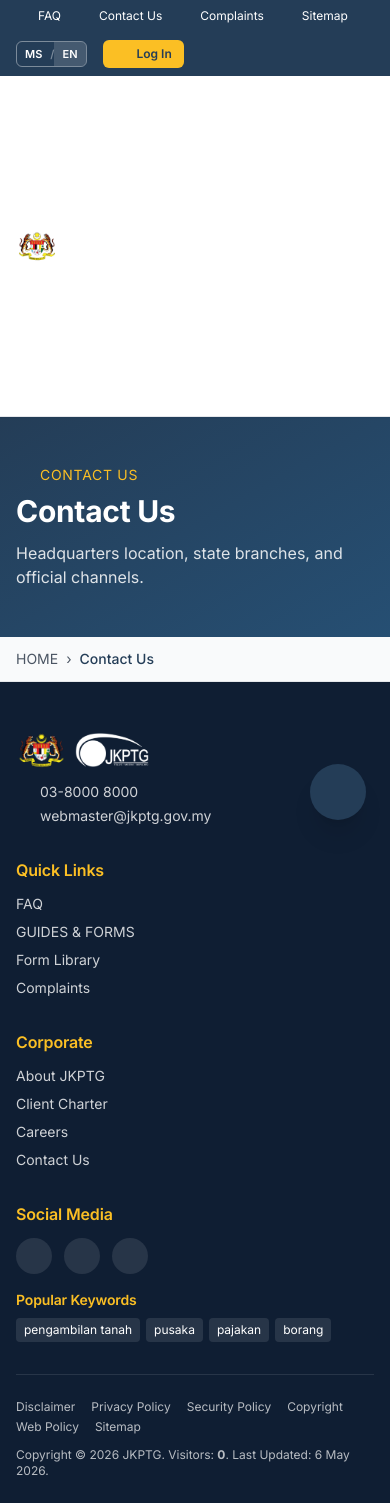
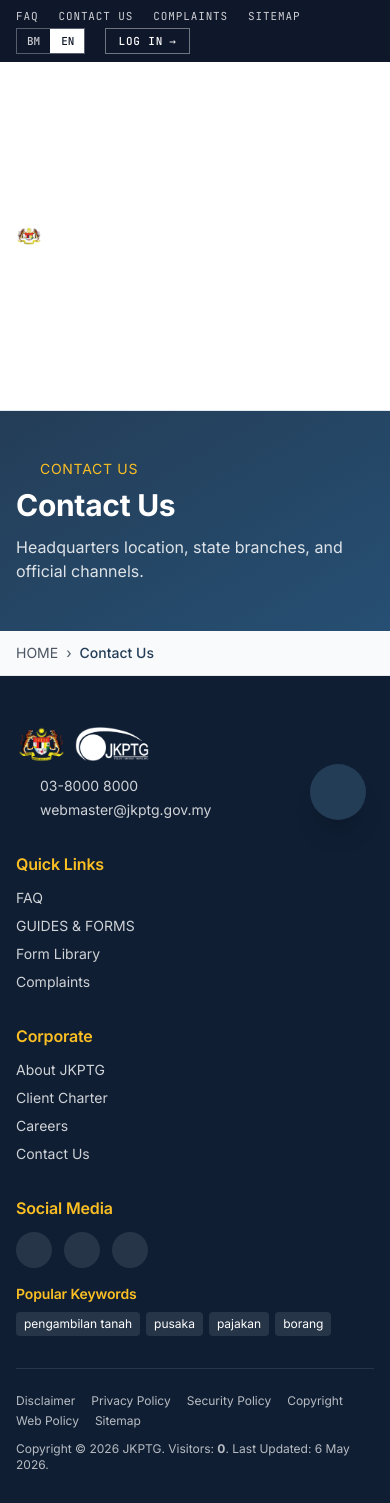
Before and after one commit to shahrilunijaya-source/jkptg, a Laravel app: page /hubungi in a window 390 px wide. After the commit the page ends 1469 px from the top, so only its background shows below. Run offline with Laravel 12, Linux system fonts and the light colour scheme; data that the repository does not hold is empty; style sheets or scripts are compiled from the project's sources; parts of the project's set-up code (start-up, migrations or seed data) failed here and were passed over; some libraries are stand-ins or nearby versions.

Commit message:
feat(ui): Gov-Tech chrome top — utility bar + header
utility-bar.blade.php
- Charcoal slate-900 strip replaces navy primary.
- Add KPKM > NRES > JKPTG breadcrumb (mono small caps) on the left.
- Drop heroicons next to utility links; mono uppercase text only.
- BM | EN segmented control: white-active, sharp 1px white/30 borders.
- LOG MASUK becomes outlined ghost (no jata-yellow CTA).

header.blade.php
- Drop shadow-sm; rely on 1px slate-200 baseline.
- Wordmark switches to Inter (font-display now resolves to Inter).
- Each nav item carries a mono category code (01 UTAMA, 02 PERKHIDMATAN,
  03 PANDUAN, 04 KORPORAT, 05 SUMBER) on a leading line.
- Active/hover state shows a 2px primary underline at item baseline.
- Search field becomes square (border-slate-300, slate-50 fill); adds
  ⌘K kbd hint right side; ⌘K and Ctrl-K global shortcut focuses search.
- Mobile drawer mirrors mono-code layout.

Lang keys
- utility.aria_chain (BM/EN)
- lang.toggle_label (BM/EN)

Co-Authored-By: Claude Opus 4.7 (1M context) <noreply@anthropic.com>

```diff
--- a/portal-jkptg/lang/en/messages.php
+++ b/portal-jkptg/lang/en/messages.php
@@ -41,6 +41,7 @@ return [
         'aduan' => 'Complaints',
         'peta_laman' => 'Sitemap',
         'aria_main_links' => 'PPPA main links',
+        'aria_chain' => 'Ministry chain',
     ],
 
     'nav' => [
@@ -108,6 +109,7 @@ return [
     'lang' => [
         'switch_to_ms' => 'Tukar ke Bahasa Melayu',
         'switch_to_en' => 'Switch to English',
+        'toggle_label' => 'Toggle interface language',
     ],
 
     'home' => [
--- a/portal-jkptg/lang/ms/messages.php
+++ b/portal-jkptg/lang/ms/messages.php
@@ -41,6 +41,7 @@ return [
         'aduan' => 'Aduan',
         'peta_laman' => 'Peta Laman',
         'aria_main_links' => 'Pautan utama PPPA',
+        'aria_chain' => 'Rantaian kementerian',
     ],
 
     'nav' => [
@@ -108,6 +109,7 @@ return [
     'lang' => [
         'switch_to_ms' => 'Tukar ke Bahasa Melayu',
         'switch_to_en' => 'Switch to English',
+        'toggle_label' => 'Tukar bahasa antara muka',
     ],
 
     'home' => [
--- a/portal-jkptg/resources/views/partials/header.blade.php
+++ b/portal-jkptg/resources/views/partials/header.blade.php
@@ -1,69 +1,111 @@
-<header class="border-b bg-white sticky top-0 z-30 shadow-sm no-print" x-data="{ megaOpen: false, mobileOpen: false }" @keydown.escape.window="megaOpen = false; mobileOpen = false">
-    <div class="container-page flex items-center justify-between py-3">
-        <a href="{{ route('home') }}" class="flex items-center gap-3" aria-label="{{ __('messages.site_name') }}">
-            <img src="{{ asset('images/jata-negara.png') }}" alt="Jata Negara" class="h-14 w-auto object-contain flex-shrink-0">
-            <div class="hidden md:block min-w-0">
-                <div class="text-[10px] uppercase tracking-[0.18em] text-gray-500 font-semibold leading-tight">
+<header class="border-b border-slate-200 bg-white sticky top-0 z-30 no-print"
+        x-data="{ megaOpen: false, mobileOpen: false }"
+        @keydown.escape.window="megaOpen = false; mobileOpen = false"
+        @keydown.window.prevent.meta.k="$refs.headerSearch && $refs.headerSearch.focus()"
+        @keydown.window.prevent.ctrl.k="$refs.headerSearch && $refs.headerSearch.focus()">
+    <div class="container-page flex items-center justify-between gap-6 py-4">
+        {{-- Wordmark + JATA --}}
+        <a href="{{ route('home') }}" class="flex items-center gap-3 group" aria-label="{{ __('messages.site_name') }}">
+            <img src="{{ asset('images/jata-negara.png') }}" alt="Jata Negara" class="h-12 w-auto object-contain flex-shrink-0">
+            <div class="hidden md:block min-w-0 leading-tight">
+                <div class="mono-cap text-slate-500">
                     {{ __('messages.utility.official_short') }}
                 </div>
-                <div class="font-display font-bold text-primary text-base lg:text-lg leading-tight">
+                <div class="font-bold text-primary text-base lg:text-[17px] tracking-tight">
                     {{ __('messages.site_description') }}
                 </div>
-                <div class="text-xs text-gray-600 leading-tight">
+                <div class="text-[11px] text-slate-500 mt-0.5">
                     {{ __('messages.ministry_name') }}
                 </div>
             </div>
-            <img src="{{ asset('images/logo-jkptg.png') }}" alt="JKPTG" class="h-12 w-auto object-contain flex-shrink-0 hidden lg:block ml-2 border-l border-gray-200 pl-3">
+            <img src="{{ asset('images/logo-jkptg.png') }}" alt="JKPTG" class="h-11 w-auto object-contain flex-shrink-0 hidden lg:block ml-3 border-l border-slate-200 pl-3">
         </a>
 
-        <nav aria-label="{{ __('messages.nav.utama') }}" class="hidden lg:flex items-center gap-0.5 text-xs font-medium">
-            <a href="{{ route('home') }}" class="px-3 py-2 rounded hover:bg-primary-pale">{{ __('messages.nav.utama') }}</a>
+        {{-- Primary nav: each item carries a mono category code above its label --}}
+        <nav aria-label="{{ __('messages.nav.utama') }}" class="hidden lg:flex items-end gap-1 text-sm">
+            @php
+                $navItems = [
+                    ['code' => '01', 'label' => __('messages.nav.utama'), 'href' => route('home'), 'mega' => false],
+                    ['code' => '02', 'label' => __('messages.nav.perkhidmatan'), 'href' => route('service.index'), 'mega' => true],
+                    ['code' => '03', 'label' => __('messages.nav.panduan'), 'href' => route('panduan.index'), 'mega' => false],
+                    ['code' => '04', 'label' => __('messages.nav.korporat'), 'href' => route('korporat.index'), 'mega' => false],
+                    ['code' => '05', 'label' => __('messages.nav.sumber'), 'href' => route('sumber.index'), 'mega' => false],
+                ];
+            @endphp
+
+            @foreach($navItems as $item)
+                @if($item['mega'])
                     <button type="button"
                             @click.stop="megaOpen = !megaOpen"
                             :aria-expanded="megaOpen ? 'true' : 'false'"
                             aria-haspopup="true"
                             aria-controls="megamenu-panel"
-                    class="px-3 py-2 rounded hover:bg-primary-pale flex items-center gap-1"
-                    :class="{ 'bg-primary-pale text-primary': megaOpen }">
-                {{ __('messages.nav.perkhidmatan') }}
-                <x-heroicon-o-chevron-down class="w-4 h-4" />
+                            class="group relative px-3 py-2 text-left transition-colors duration-150"
+                            :class="megaOpen ? 'text-primary' : 'text-slate-900 hover:text-primary'">
+                        <span class="mono-cap text-slate-400 block leading-none mb-1">{{ $item['code'] }}</span>
+                        <span class="flex items-center gap-1 font-medium leading-none">
+                            {{ $item['label'] }}
+                            <x-heroicon-o-chevron-down class="w-3 h-3" aria-hidden="true" />
+                        </span>
+                        <span class="absolute left-3 right-3 -bottom-px h-0.5 bg-primary transition-opacity duration-150"
+                              :class="megaOpen ? 'opacity-100' : 'opacity-0'"></span>
                     </button>
-            <a href="{{ route('panduan.index') }}" class="px-3 py-2 rounded hover:bg-primary-pale">{{ __('messages.nav.panduan') }}</a>
-            <a href="{{ route('korporat.index') }}" class="px-3 py-2 rounded hover:bg-primary-pale">{{ __('messages.nav.korporat') }}</a>
-            <a href="{{ route('sumber.index') }}" class="px-3 py-2 rounded hover:bg-primary-pale">{{ __('messages.nav.sumber') }}</a>
-            <form action="{{ route('search.index') }}" method="get" class="ml-2 relative" role="search">
-                <label for="header-search" class="sr-only">{{ __('messages.search.input_label') }}</label>
-                <input id="header-search" type="search" name="q" minlength="2" required
-                       placeholder="{{ __('messages.search.placeholder') }}"
-                       class="w-44 xl:w-56 border border-gray-300 rounded-full pl-9 pr-3 py-1.5 text-sm focus:outline-none focus:ring-2 focus:ring-primary/30 focus:border-primary">
-                <x-heroicon-o-magnifying-glass class="w-4 h-4 absolute left-3 top-1/2 -translate-y-1/2 text-gray-400" aria-hidden="true" />
-            </form>
+                @else
+                    <a href="{{ $item['href'] }}"
+                       class="group relative px-3 py-2 text-slate-900 hover:text-primary transition-colors duration-150">
+                        <span class="mono-cap text-slate-400 block leading-none mb-1">{{ $item['code'] }}</span>
+                        <span class="font-medium leading-none">{{ $item['label'] }}</span>
+                        <span class="absolute left-3 right-3 -bottom-px h-0.5 bg-primary opacity-0 group-hover:opacity-30 transition-opacity duration-150"></span>
+                    </a>
+                @endif
+            @endforeach
         </nav>
 
+        {{-- Search: command-K palette style --}}
+        <form action="{{ route('search.index') }}" method="get" class="hidden lg:block relative" role="search">
+            <label for="header-search" class="sr-only">{{ __('messages.search.input_label') }}</label>
+            <x-heroicon-o-magnifying-glass class="w-4 h-4 absolute left-3 top-1/2 -translate-y-1/2 text-slate-400 pointer-events-none" aria-hidden="true" />
+            <input id="header-search"
+                   x-ref="headerSearch"
+                   type="search"
+                   name="q"
+                   minlength="2"
+                   required
+                   placeholder="{{ __('messages.search.placeholder') }}"
+                   class="w-56 xl:w-64 border border-slate-300 bg-slate-50 pl-9 pr-12 py-2 text-sm text-slate-900 placeholder:text-slate-400 focus:outline-none focus:border-primary focus:bg-white focus:ring-0 transition-colors duration-150">
+            <span class="absolute right-2 top-1/2 -translate-y-1/2 hidden xl:inline-flex items-center gap-0.5 pointer-events-none">
+                <kbd class="kbd">⌘</kbd>
+                <kbd class="kbd">K</kbd>
+            </span>
+        </form>
+
+        {{-- Mobile toggle --}}
         <button type="button"
                 @click="mobileOpen = !mobileOpen"
                 :aria-expanded="mobileOpen ? 'true' : 'false'"
-                class="lg:hidden p-2"
+                class="lg:hidden p-2 -mr-2 text-slate-900"
                 :aria-label="mobileOpen ? '{{ __('messages.nav.close_menu') }}' : '{{ __('messages.nav.open_menu') }}'">
             <x-heroicon-o-bars-3 x-show="!mobileOpen" class="w-6 h-6" />
             <x-heroicon-o-x-mark x-show="mobileOpen" x-cloak class="w-6 h-6" />
         </button>
     </div>
 
-    <div x-show="mobileOpen" x-cloak class="lg:hidden border-t bg-white shadow-md">
-        <nav class="container-page py-3 flex flex-col gap-1 text-sm font-medium">
-            <form action="{{ route('search.index') }}" method="get" class="relative mb-2" role="search">
+    {{-- Mobile drawer --}}
+    <div x-show="mobileOpen" x-cloak class="lg:hidden border-t border-slate-200 bg-white">
+        <nav class="container-page py-4 flex flex-col gap-1 text-sm">
+            <form action="{{ route('search.index') }}" method="get" class="relative mb-3" role="search">
                 <label for="mobile-search" class="sr-only">{{ __('messages.search.input_label') }}</label>
+                <x-heroicon-o-magnifying-glass class="w-4 h-4 absolute left-3 top-1/2 -translate-y-1/2 text-slate-400" aria-hidden="true" />
                 <input id="mobile-search" type="search" name="q" minlength="2" required
                        placeholder="{{ __('messages.search.placeholder') }}"
-                       class="w-full border border-gray-300 rounded-full pl-9 pr-3 py-2 text-sm focus:outline-none focus:ring-2 focus:ring-primary/30 focus:border-primary">
-                <x-heroicon-o-magnifying-glass class="w-4 h-4 absolute left-3 top-1/2 -translate-y-1/2 text-gray-400" aria-hidden="true" />
+                       class="w-full border border-slate-300 bg-slate-50 pl-9 pr-3 py-2 text-sm focus:outline-none focus:border-primary focus:bg-white">
             </form>
-            <a href="{{ route('home') }}" class="px-3 py-2 rounded hover:bg-primary-pale">{{ __('messages.nav.utama') }}</a>
-            <a href="{{ route('service.index') }}" class="px-3 py-2 rounded hover:bg-primary-pale">{{ __('messages.nav.perkhidmatan') }}</a>
-            <a href="{{ route('panduan.index') }}" class="px-3 py-2 rounded hover:bg-primary-pale">{{ __('messages.nav.panduan') }}</a>
-            <a href="{{ route('korporat.index') }}" class="px-3 py-2 rounded hover:bg-primary-pale">{{ __('messages.nav.korporat') }}</a>
-            <a href="{{ route('sumber.index') }}" class="px-3 py-2 rounded hover:bg-primary-pale">{{ __('messages.nav.sumber') }}</a>
+            @foreach($navItems as $item)
+                <a href="{{ $item['href'] }}" class="flex items-center gap-3 px-3 py-2.5 hover:bg-slate-50 transition-colors duration-150">
+                    <span class="mono-cap text-slate-400 w-6">{{ $item['code'] }}</span>
+                    <span class="font-medium text-slate-900">{{ $item['label'] }}</span>
+                </a>
+            @endforeach
         </nav>
     </div>
 
--- a/portal-jkptg/resources/views/partials/utility-bar.blade.php
+++ b/portal-jkptg/resources/views/partials/utility-bar.blade.php
@@ -1,46 +1,42 @@
-<div class="bg-primary text-white text-xs no-print">
-    <div class="container-page flex flex-wrap items-center justify-end py-2 gap-3">
-        <nav aria-label="{{ __('messages.utility.aria_main_links') }}" class="flex flex-wrap gap-4 items-center">
-            <a href="{{ route('faq.index') }}" class="hover:underline flex items-center gap-1.5">
-                <x-heroicon-o-question-mark-circle class="w-4 h-4" />
-                <span>{{ __('messages.utility.soalan_lazim') }}</span>
-            </a>
-            <a href="{{ route('hubungi.index') }}" class="hover:underline flex items-center gap-1.5">
-                <x-heroicon-o-envelope class="w-4 h-4" />
-                <span>{{ __('messages.utility.hubungi') }}</span>
-            </a>
-            <a href="{{ route('hubungi.aduan') }}" class="hover:underline flex items-center gap-1.5">
-                <x-heroicon-o-chat-bubble-left-right class="w-4 h-4" />
-                <span>{{ __('messages.utility.aduan') }}</span>
-            </a>
-            <a href="{{ route('peta-laman') }}" class="hover:underline flex items-center gap-1.5">
-                <x-heroicon-o-map class="w-4 h-4" />
-                <span>{{ __('messages.utility.peta_laman') }}</span>
-            </a>
+<div class="bg-slate-900 text-white text-xs no-print">
+    <div class="container-page flex flex-wrap items-center justify-between py-2 gap-3">
+        {{-- Breadcrumb: ministry chain (mono small caps) --}}
+        <div class="hidden md:flex items-center gap-2 mono-cap text-white/60" aria-label="{{ __('messages.utility.aria_chain') }}">
+            <span>KPKM</span>
+            <span class="text-white/30" aria-hidden="true">/</span>
+            <span>NRES</span>
+            <span class="text-white/30" aria-hidden="true">/</span>
+            <span class="text-white">JKPTG</span>
+        </div>
 
-            {{-- BM / EN pill --}}
-            <span class="inline-flex items-center border border-white/40 rounded-md overflow-hidden text-[11px] font-semibold">
+        <nav aria-label="{{ __('messages.utility.aria_main_links') }}" class="flex flex-wrap items-center gap-x-5 gap-y-1 ml-auto">
+            <a href="{{ route('faq.index') }}" class="font-mono uppercase tracking-[0.08em] text-[11px] text-white/80 hover:text-white">{{ __('messages.utility.soalan_lazim') }}</a>
+            <a href="{{ route('hubungi.index') }}" class="font-mono uppercase tracking-[0.08em] text-[11px] text-white/80 hover:text-white">{{ __('messages.utility.hubungi') }}</a>
+            <a href="{{ route('hubungi.aduan') }}" class="font-mono uppercase tracking-[0.08em] text-[11px] text-white/80 hover:text-white">{{ __('messages.utility.aduan') }}</a>
+            <a href="{{ route('peta-laman') }}" class="font-mono uppercase tracking-[0.08em] text-[11px] text-white/80 hover:text-white">{{ __('messages.utility.peta_laman') }}</a>
+
+            {{-- BM | EN segmented control --}}
+            <span class="inline-flex items-stretch border border-white/30 font-mono text-[11px] font-medium" role="group" aria-label="{{ __('messages.lang.toggle_label') }}">
                 <a href="{{ route('locale.switch', 'ms') }}"
-                   class="px-2 py-1 {{ app()->getLocale() === 'ms' ? 'bg-white/15' : 'hover:bg-white/10' }}"
-                   title="{{ __('messages.lang.switch_to_ms') }}">MS</a>
-                <span class="text-white/40" aria-hidden="true">/</span>
+                   aria-current="{{ app()->getLocale() === 'ms' ? 'true' : 'false' }}"
+                   class="px-2.5 py-1 transition-colors duration-150 {{ app()->getLocale() === 'ms' ? 'bg-white text-slate-900' : 'text-white/80 hover:text-white' }}">BM</a>
                 <a href="{{ route('locale.switch', 'en') }}"
-                   class="px-2 py-1 {{ app()->getLocale() === 'en' ? 'bg-white/15' : 'hover:bg-white/10' }}"
-                   title="{{ __('messages.lang.switch_to_en') }}">EN</a>
+                   aria-current="{{ app()->getLocale() === 'en' ? 'true' : 'false' }}"
+                   class="px-2.5 py-1 border-l border-white/30 transition-colors duration-150 {{ app()->getLocale() === 'en' ? 'bg-white text-slate-900' : 'text-white/80 hover:text-white' }}">EN</a>
             </span>
 
-            {{-- Log Masuk orange pill --}}
+            {{-- Log Masuk: restrained outlined ghost --}}
             @auth
                 <a href="{{ url('/admin') }}"
-                   class="inline-flex items-center gap-1.5 bg-jata-yellow text-primary font-semibold rounded-md px-3 py-1.5 hover:bg-yellow-300 transition">
-                    <x-heroicon-o-arrow-right-on-rectangle class="w-4 h-4" />
+                   class="inline-flex items-center gap-1.5 border border-white/40 hover:border-white text-white px-3 py-1 font-mono uppercase tracking-[0.08em] text-[11px] font-medium transition-colors duration-150">
                     <span>{{ __('messages.nav.log_masuk') }}</span>
+                    <span aria-hidden="true">→</span>
                 </a>
             @else
                 <a href="{{ url('/admin/login') }}"
-                   class="inline-flex items-center gap-1.5 bg-jata-yellow text-primary font-semibold rounded-md px-3 py-1.5 hover:bg-yellow-300 transition">
-                    <x-heroicon-o-arrow-right-on-rectangle class="w-4 h-4" />
+                   class="inline-flex items-center gap-1.5 border border-white/40 hover:border-white text-white px-3 py-1 font-mono uppercase tracking-[0.08em] text-[11px] font-medium transition-colors duration-150">
                     <span>{{ __('messages.nav.log_masuk') }}</span>
+                    <span aria-hidden="true">→</span>
                 </a>
             @endauth
         </nav>
```
Lines whose indentation alone changed are shown as unchanged.
